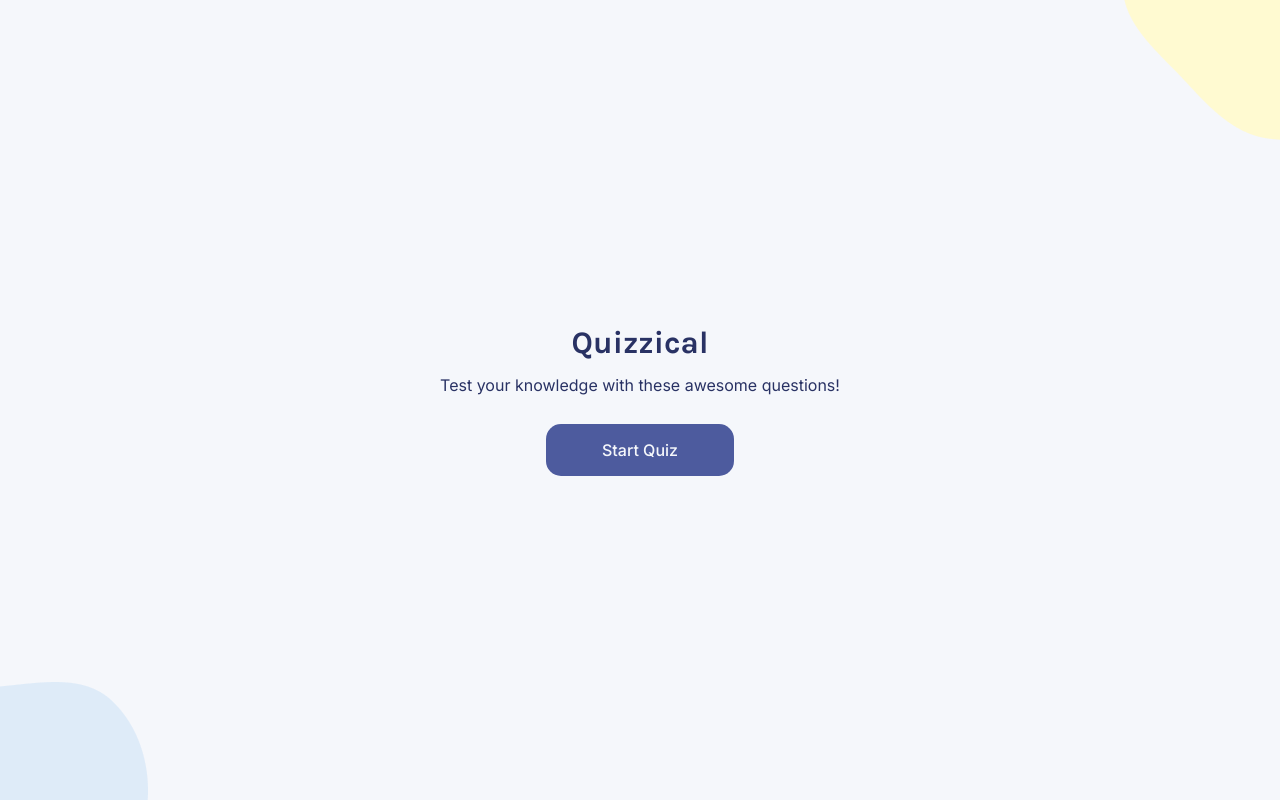
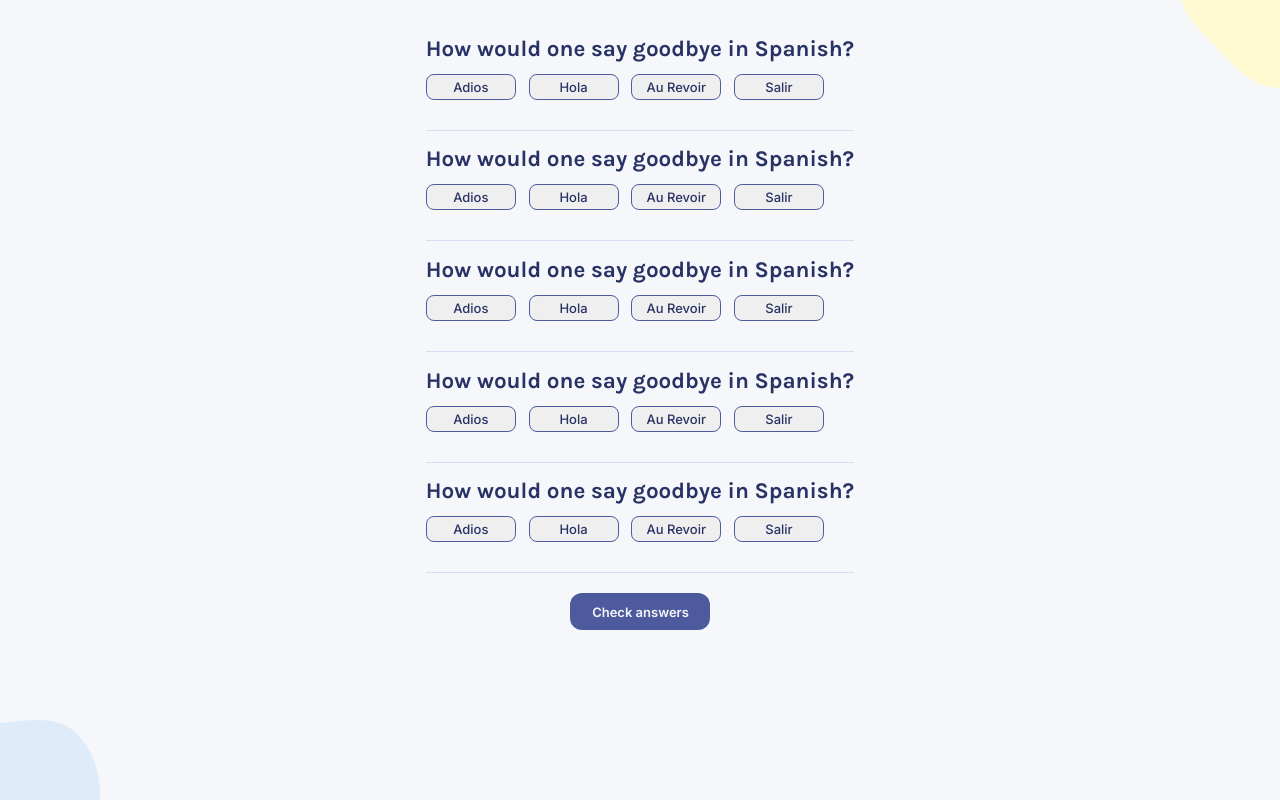
Before and after one commit to yonathandevpro/quizzical, a React (Vite) app: page / in a window 1280 px wide. Built offline with nearby package versions, Linux system fonts and the light colour scheme.

Commit message:
Quiz component added

```diff
--- a/src/App.jsx
+++ b/src/App.jsx
@@ -2,12 +2,17 @@ import React, { useState } from 'react';
 import YellowShape from './assets/yellow-shape.png';
 import GrayShape from './assets/gray-shape.png';
 import StartPage from './components/StartPage';
-
+import Quizzes from './components/Quizzes';
 function App() {
       return (
           <div className="container">
              <img src={ YellowShape } className="yellow-background"/>
-             <StartPage />
+             <Quizzes />
+             <Quizzes />
+             <Quizzes />
+             <Quizzes />
+             <Quizzes />
+             <button className="check-answers">Check answers</button>
              <img src={ GrayShape } className="gray-background"/>
           </div>
       );
--- /dev/null
+++ b/src/components/Quizzes.jsx
@@ -0,0 +1,18 @@
+import React from "react";
+
+
+function Quizzes () {
+    return (
+        <div className="quiz">
+            <h1>How would one say goodbye in Spanish?</h1>
+            <div className="choices">
+                <button>Adios</button>
+                <button>Hola</button>
+                <button>Au Revoir</button>
+                <button>Salir</button>
+            </div>
+        </div>
+    );
+}
+
+export default Quizzes;
--- a/src/index.css
+++ b/src/index.css
@@ -7,24 +7,28 @@
 .container {
     height: 100vh;
     position: relative;
+    padding-top: 20px;
     display: flex;
     flex-direction: column;
-    justify-content: center;
+    align-items: center;
     background-color: #F5F7FB;
 }
 
 .yellow-background {
+    width: 100px;
     position: absolute;
     top: 0;
     right: 0;
 }
 
 .gray-background {
+    width: 100px;
     position: absolute;
     bottom: 0;
     left: 0;
 }
 
+/* Css styles for start page */
 .start-page {
     text-align: center;
 }
@@ -61,3 +65,50 @@
 .start-page > button:hover {
     background-color: #5c69a9;
 }
+
+/* CSS for quizzes component */
+.quiz {
+    text-align: left;
+    padding-top: 14.63px;
+    padding-bottom: 15px;
+    border-bottom: 0.79px solid #DBDEF0;
+}
+.quiz > h1 {
+    margin-top: 0;
+    font-family: Karla, sans-serif;
+    font-weight: 700;
+    font-size: 1.4rem;
+    color: #293264;
+    margin-bottom: 12px;
+}
+
+.choices {
+    display: flex;
+}
+
+.choices > button {
+    padding-block: 4px;
+    cursor: pointer;
+    font-family: Inter;
+    font-weight: 500;
+    font-size: 13px;
+    margin-right: 12.71px;
+    margin-bottom: 15px;
+    color: #293264;
+    min-width: 90px;
+    border: 0.79px solid #4D5B9E;
+    border-radius: 7.94px;
+}
+
+.check-answers {
+    border: none;
+    border-radius: 12px;
+    margin: 20px auto 0;
+    font-family: Inter, sans-serif;
+    font-weight: 600;
+    display: inline;
+    font-size: 13px;
+    padding: 11px 21px 10px 22px;
+    background-color: #4D5B9E;
+    color: #F5F7FB;
+}
```
